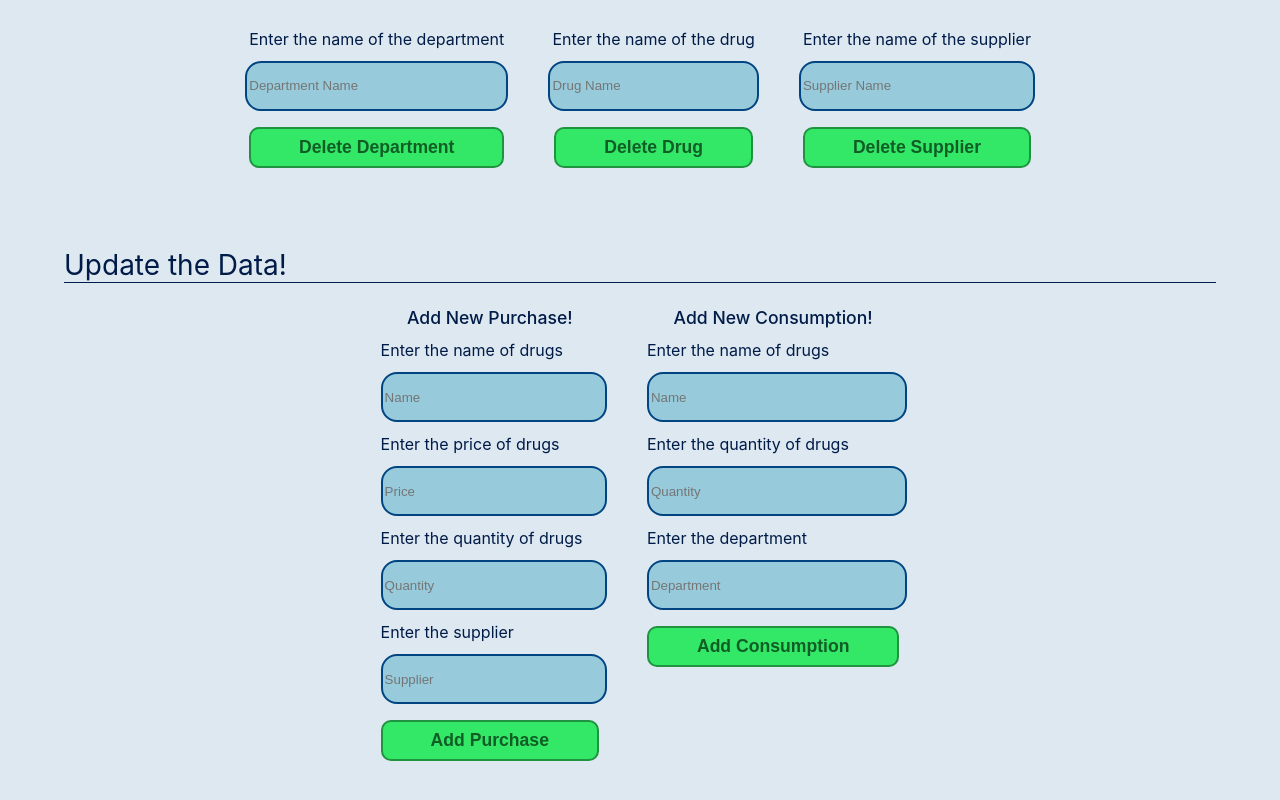
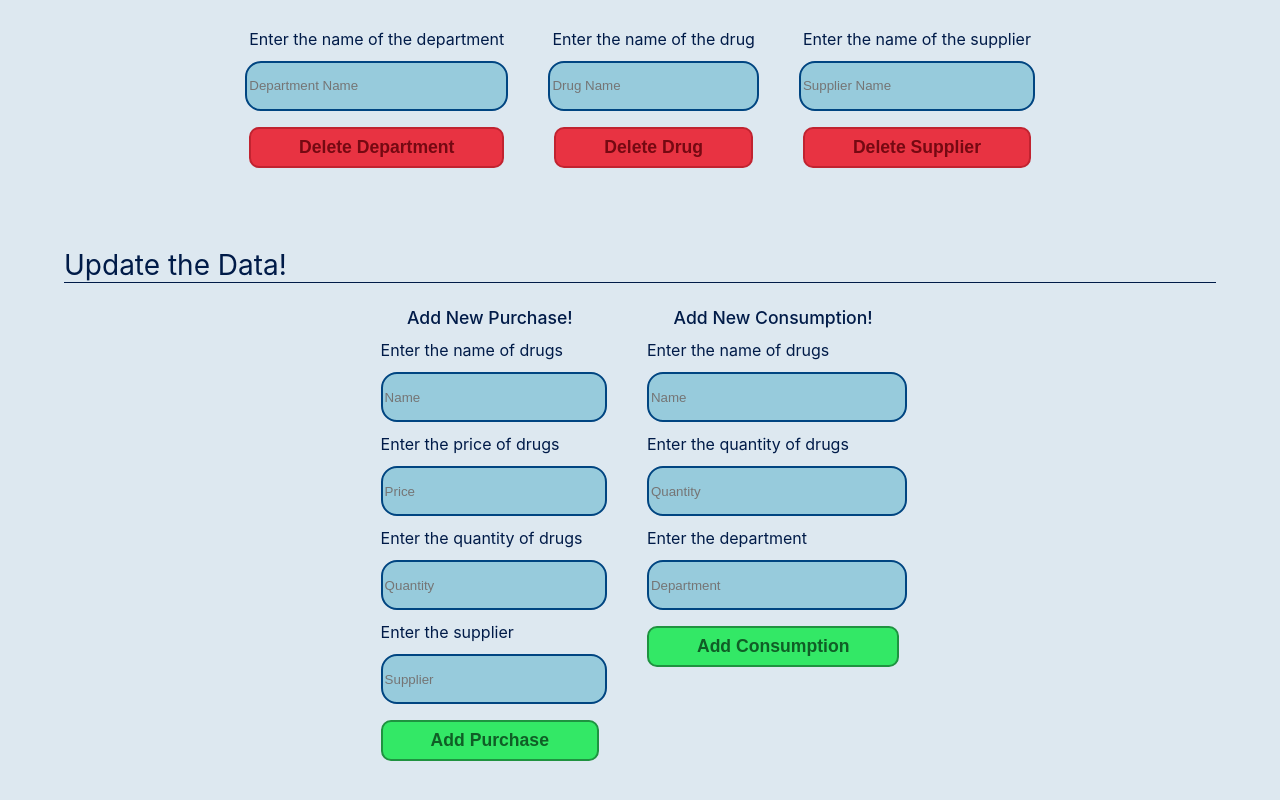
Before and after one commit to lilly404cat/Project_Java, a React (Create React App) app in the folder client/: page /management in a window 1280 px wide. Shown: the part 1255-2055 px from the top of the page. Built offline with nearby package versions, Linux system fonts and the light colour scheme.

Commit message:
modified

```diff
--- a/client/src/pages/manage_supplies/page.module.scss
+++ b/client/src/pages/manage_supplies/page.module.scss
@@ -190,15 +190,15 @@
           width: fit-content;
           padding: 0.5rem 3rem;
           border-radius: 10px;
-          background-color: #33e866;
-          border: 2px solid #1f9340;
-          color: #105e26;
+          background-color: #e83342;
+          border: 2px solid #c12330;
+          color: #750912;
           font-weight: 600;
           font-size: 1.1rem;
           margin-top: 1rem;
         }
         .form__button__submit:hover {
-          background-color: #2ec65a;
+          background-color: #ca1f2d;
         }
       }
     }
```
